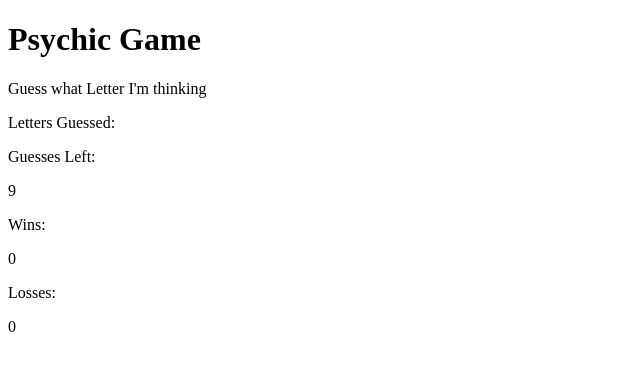
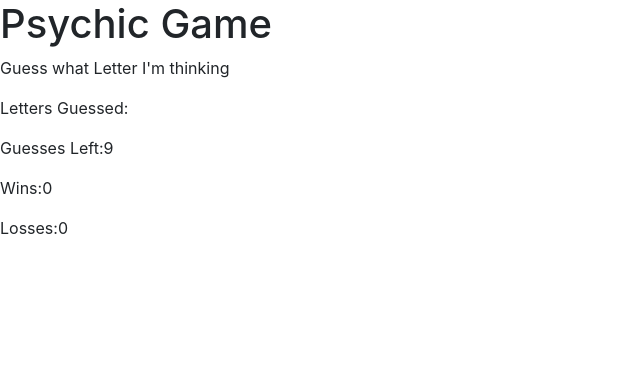
Before and after one commit to MaryHall17/Psychic-Game, a plain HTML site: page index.html in a window 1280 px wide. Shown: the whole page, without its empty margins (0-640 px from the left). Drawn offline with nearby package versions, Linux system fonts and the light colour scheme.

Commit message:
final version

```diff
--- a/index.html
+++ b/index.html
@@ -1,31 +1,39 @@
 <!DOCTYPE html>
 <html lang="en-us">
 <head>
+	<!--Link to CSS -->
+	<link rel="stylesheet" type="text/css" href="style.css">
+	<!--Link to Bootstrap-->
+	<meta charset="utf-8">
+	<meta name="viewport" content="width=device-width, initial-scale=1, shrink-to-fit=no">
+	<link rel="stylesheet" href="https://maxcdn.bootstrapcdn.com/bootstrap/4.0.0-beta.2/css/bootstrap.min.css" integrity="sha384-PsH8R72JQ3SOdhVi3uxftmaW6Vc51MKb0q5P2rRUpPvrszuE4W1povHYgTpBfshb" crossorigin="anonymous">
 	<title>Psychic Game</title>
 </head>
 <body onload="randomizeLetters()">
-	<div id="col">
-		<h1>Psychic Game</h1>
-	</div>
-	<div id="col">
+	<div class="container-fluid">
+		<div class="row">
+			<h1 id="title">Psychic Game</h1>
+		</div>
+	<div class="row">
 		<p>Guess what Letter I'm thinking</p>
 	</div>
-	<div id="col">
+	<div class="row">
 		<p>Letters Guessed:</p>
 		<p id="guessed_letters"></p>
 	</div>
-	<div id="col">
+	<div class="row">
 		<p>Guesses Left:</p>
 		<p id="guesses_left">9</p>
 	</div>
-	<div id="col">
+	<div class="row">
 		<p>Wins:</p>
 		<p id="wins">0</p>
 	</div>
-	<div id="col">
+	<div class="row">
 		<p>Losses:</p>
 		<p id="losses">0</p>
 	</div>
+</div>
 
 <!--Link Javascript-->
 	<script type="text/javascript" src="logic.js"></script>
--- a/logic.js
+++ b/logic.js
@@ -28,7 +28,8 @@ addEventListener("keypress", function guessFunction(event) {
 	key = String.fromCharCode(event.keyCode).toLowerCase();
 	if (key == letter) {
 		document.getElementById("wins").innerHTML = score++;
-		alert("You win!");
+		alert("You win! You must be psychic!");
+		integer = 9;
 		randomizeLetters ();
 	//If there are guesses left, the guesses left will count down, when the user guesses incorrectly.
 	} else if (integer > 0) {
```
